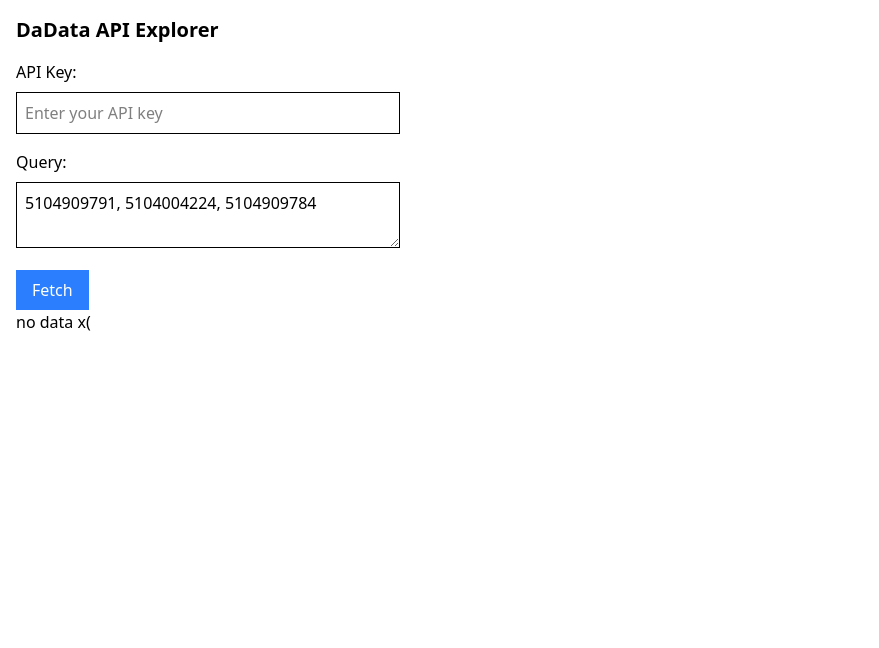
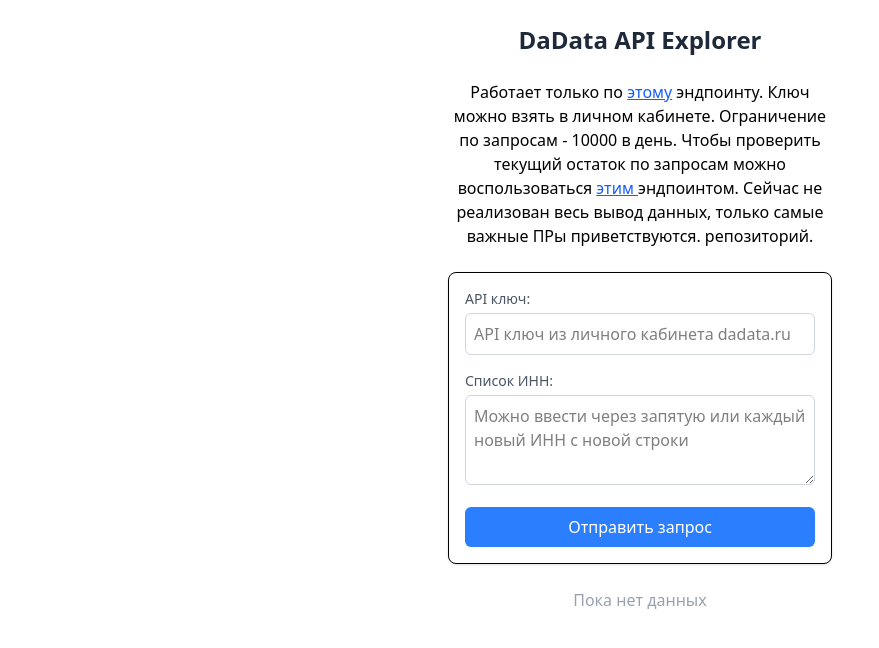
Before and after one commit to AndrewTaker/cvu.github.io, a Vue app: page / in a window 1280 px wide. Shown: the top 648 px of the page, without its empty margins (0-879 px from the left). Built offline with nearby package versions, Linux system fonts and the light colour scheme.

Commit message:
working demo in russian without sort and filter

```diff
--- a/src/App.vue
+++ b/src/App.vue
@@ -1,10 +1,10 @@
 <script setup lang="ts">
-import { ref } from 'vue';
+import { ref, onUnmounted, onMounted } from 'vue';
 import { useDadata } from './composables/useDadata';
-import DataTable from './components/DataTable.vue'
+import DataTable from './components/DataTable.vue';
 
 const { apiKey, data, saveApiKey, fetchData } = useDadata();
-const queries = ref<string>('5104909791, 5104004224, 5104909784');
+const queries = ref<string>('');
 const loading = ref(false);
 const counter = ref<string>('');
 
@@ -38,27 +38,55 @@ const fetchMultipleData = async () => {
 </script>
 
 <template>
-	<div class="container mx-auto p-4">
-		<h1 class="text-xl font-bold mb-4">DaData API Explorer</h1>
+	<div class="max-w-screen mx-auto p-6 space-y-6">
+		<h1 class="text-2xl font-bold text-center text-gray-800">DaData API Explorer</h1>
 
-		<label class="block mb-2">API Key:</label>
-		<input v-model="apiKey" @input="saveApiKey" class="border w-96 p-2 mb-4" placeholder="Enter your API key" />
+		<p class="mx-auto w-96 text-center">Работает только по <a href="https://dadata.ru/api/find-party/"
+				class="text-blue-600 underline dark:text-blue-500 hover:no-underline">этому</a>
+			эндпоинту.
+			Ключ
+			можно
+			взять в личном
+			кабинете. Ограничение по запросам - 10000 в день. Чтобы проверить текущий остаток по запросам можно
+			воспользоваться <a href="https://dadata.ru/api/stat/"
+				class="text-blue-600 underline dark:text-blue-500 hover:no-underline">этим </a>эндпоинтом. Сейчас не
+			реализован весь вывод
+			данных, только самые важные ПРы приветствуются. <a
+				href="https://github.com/AndrewTaker/cvu.github.io">репозиторий</a>.</p>
+		<div class="w-96 mx-auto bg-white shadow-sm rounded-lg border p-4">
+			<section class="space-y-4">
+				<div>
+					<label class="block text-sm font-medium text-gray-600 mb-1">API ключ:</label>
+					<input v-model="apiKey" @input="saveApiKey"
+						class="w-full p-2 border border-gray-300 rounded-md focus:ring-2 focus:ring-blue-500 focus:border-transparent transition"
+						placeholder="API ключ из личного кабинета dadata.ru" />
+				</div>
 
-		<label class="block mb-2">Query:</label>
-		<textarea v-model="queries" class="border p-2 w-96 mb-4" placeholder="Enter query"></textarea>
-		<br>
-		<button @click="fetchMultipleData" class="bg-blue-500 text-white px-4 py-2">Fetch</button>
+				<div>
+					<label class="block text-sm font-medium text-gray-600 mb-1">Список ИНН:</label>
+					<textarea v-model="queries"
+						class="w-full p-2 border border-gray-300 rounded-md focus:ring-2 focus:ring-blue-500 focus:border-transparent transition"
+						placeholder="Можно ввести через запятую или каждый новый ИНН с новой строки"
+						rows="3"></textarea>
+				</div>
 
-		<div v-if="loading" class="flex justify-center items-center h-64">
-			<p>{{ counter }}</p>
-			<div class="animate-spin rounded-full h-12 w-12 border-b-2 border-gray-900"></div>
+				<button @click="fetchMultipleData"
+					class="w-full bg-blue-500 text-white py-2 rounded-md hover:bg-blue-600 transition">
+					Отправить запрос
+				</button>
+			</section>
 		</div>
 
-		<div v-else-if="data" class="container mx-auto p-4">
+		<div v-if="loading" class="flex flex-col items-center justify-center h-40 space-y-4">
+			<p class="text-gray-500">{{ counter }}</p>
+			<div class="animate-spin rounded-full h-12 w-12 border-b-2 border-gray-500"></div>
+		</div>
+
+		<div v-else-if="data" class="bg-white shadow-sm rounded-lg border p-4 mx-auto w-full">
 			<DataTable :data="data.suggestions" />
 		</div>
 
-		<p v-else>no data x(</p>
+		<p v-else class="text-center text-gray-400">Пока нет данных</p>
 	</div>
 </template>
 
--- a/src/components/DataTable.vue
+++ b/src/components/DataTable.vue
@@ -72,41 +72,43 @@ const downloadCSV = () => {
 </script>
 
 <template>
-	<div class="container mx-3 p-4">
-
-		<div class="flex justify-between mb-4">
-			<div class="space-x-2 border">
-				<span v-for="tag in availableTags" :key="tag"
-					class="bg-gray-200 px-2 py-1 rounded-full text-sm hover:bg-sky-700" :class="{
-						'bg-gray-200': !selectedTags.includes(tag.tag),
-						'bg-sky-700': selectedTags.includes(tag.tag)
+	<div class="w-full p-4">
+		<div class="flex flex-col sm:flex-row justify-between items-start sm:items-center mb-6 gap-4 sticky top-10">
+			<div class="flex flex-wrap gap-2">
+				<span v-for="tag in availableTags" :key="tag.tag" @click="toggleTag(tag.tag)"
+					class="px-3 py-1 text-sm font-medium rounded-full cursor-pointer transition" :class="{
+						'bg-blue-100 text-blue-800 hover:bg-blue-200': !selectedTags.includes(tag.tag),
+						'bg-blue-600 text-white hover:bg-blue-700': selectedTags.includes(tag.tag),
 					}">
-					<button @click="toggleTag(tag.tag)" class="text-red-500 ml-1">{{ tag.tag }}</button>
+					{{ tag.tag }}
 				</span>
 			</div>
 
-			<div class="mb-4">
-				<button @click="downloadCSV" class="px-4 py-2 bg-blue-500 text-white rounded-md right">
+			<button @click="downloadCSV"
+				class="px-4 py-2 bg-blue-500 text-white rounded-md hover:bg-blue-600 transition">
 				Download CSV
 			</button>
 		</div>
-		</div>
 
-		<table class="min-w-full border-collapse table-auto">
-			<thead class="sticky top-0">
+		<div class="w-full overflow-x-auto rounded-lg shadow-sm border border-gray-200">
+			<table class="w-full">
+				<thead class="bg-gray-200 sticky top-0">
 					<tr>
-					<th v-for="column, index in selectedColumns" :key="index" class="border p-2">
+						<th v-for="(column, index) in selectedColumns" :key="index"
+							class="px-6 py-3 text-left text-sm font-medium text-gray-600 uppercase tracking-wider">
 							{{ getTagLabel(column) }}
 						</th>
 					</tr>
 				</thead>
-			<tbody>
-				<tr class="hover:bg-sky-700 transition" v-for="(row, rowIndex) in props.data" :key="rowIndex">
-					<td v-for="column in selectedColumns" :key="column" class="border p-2">
+
+				<tbody class="divide-y divide-gray-200">
+					<tr v-for="(row, rowIndex) in props.data" :key="rowIndex" class="hover:bg-gray-50 transition">
+						<td v-for="column in selectedColumns" :key="column" class="px-6 py-4 text-sm text-gray-700">
 							{{ getColumnValue(row, column) }}
 						</td>
 					</tr>
 				</tbody>
 			</table>
 		</div>
+	</div>
 </template>
```
Lines whose indentation alone changed are shown as unchanged.
